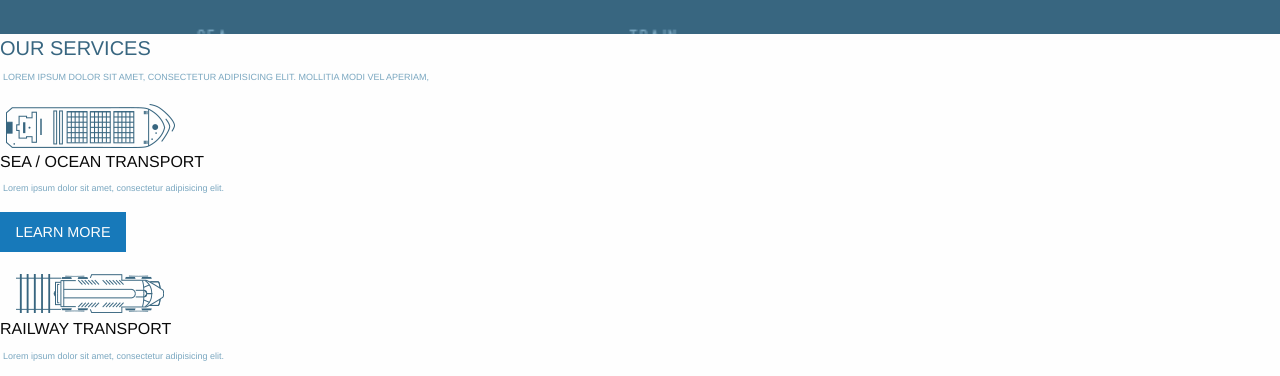
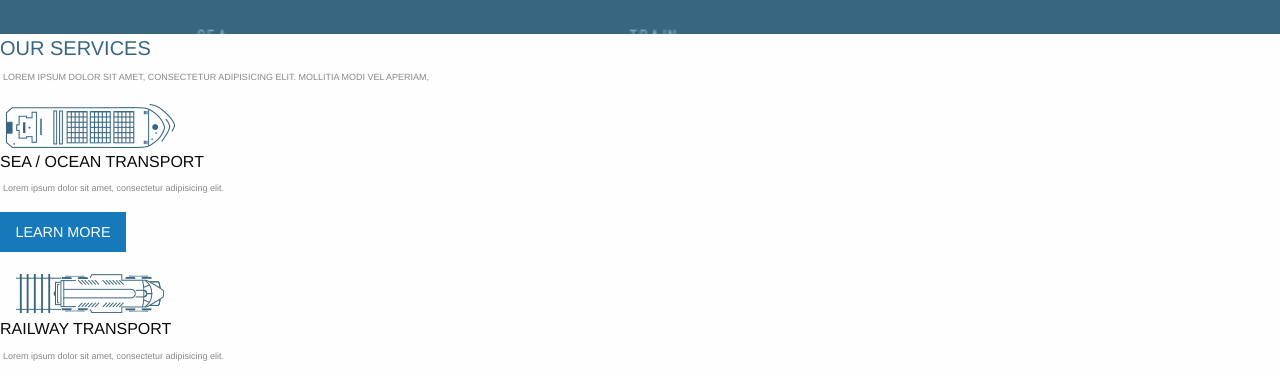
Before and after one commit to riodel27/Delta-Rail, a website: page index.html in a window 1280 px wide. Shown: the part 332-708 px from the top of the page. Drawn offline with nearby package versions, Linux system fonts and the light colour scheme.

Commit message:
update section

```diff
--- a/app/scss/components/_section.scss
+++ b/app/scss/components/_section.scss
@@ -3,4 +3,7 @@
     color: #386680;
     font-size: rem-calc(20);
   }
+  p{
+    color: #888888;
+  }
 }
```
Also changed, not shown: css/app.css.
